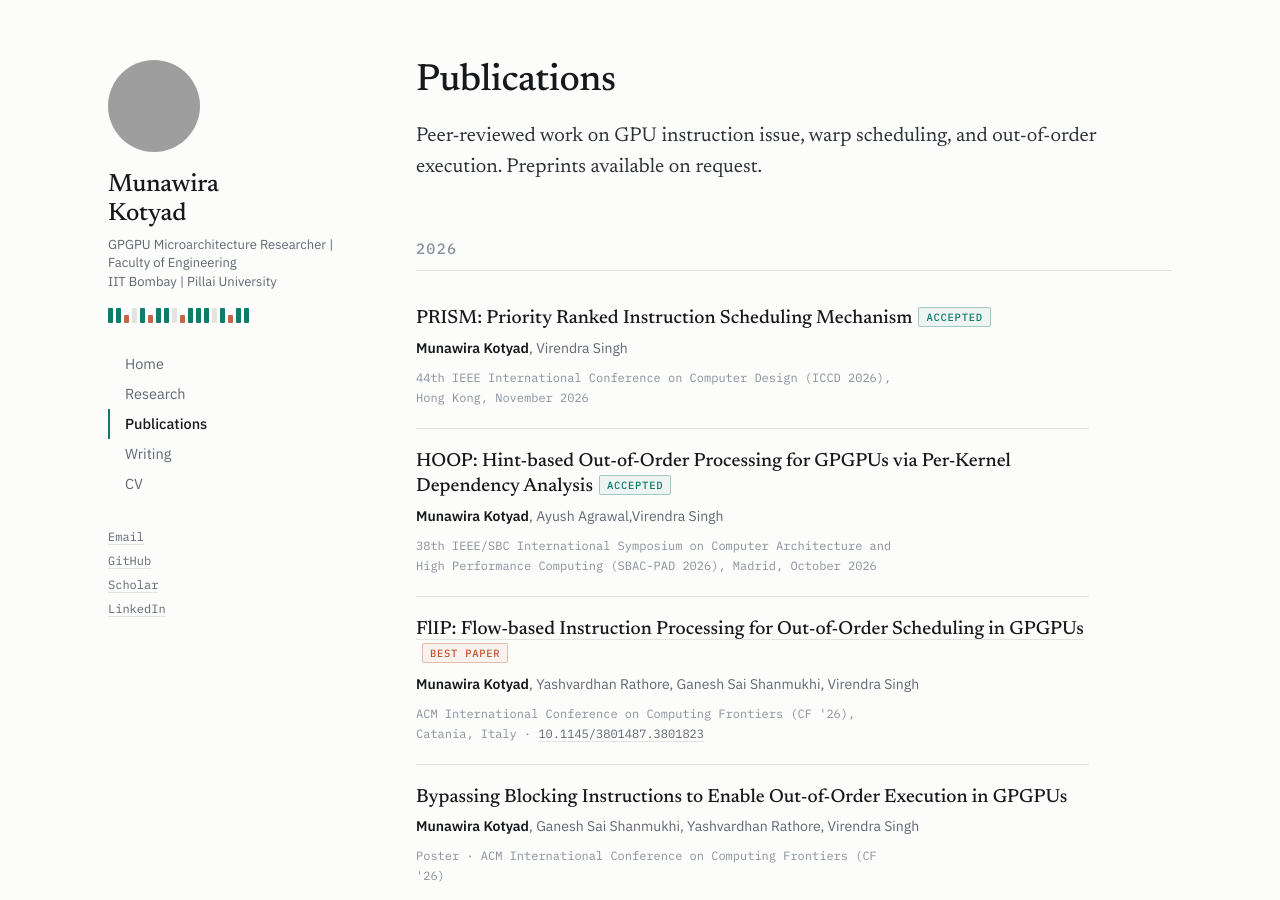
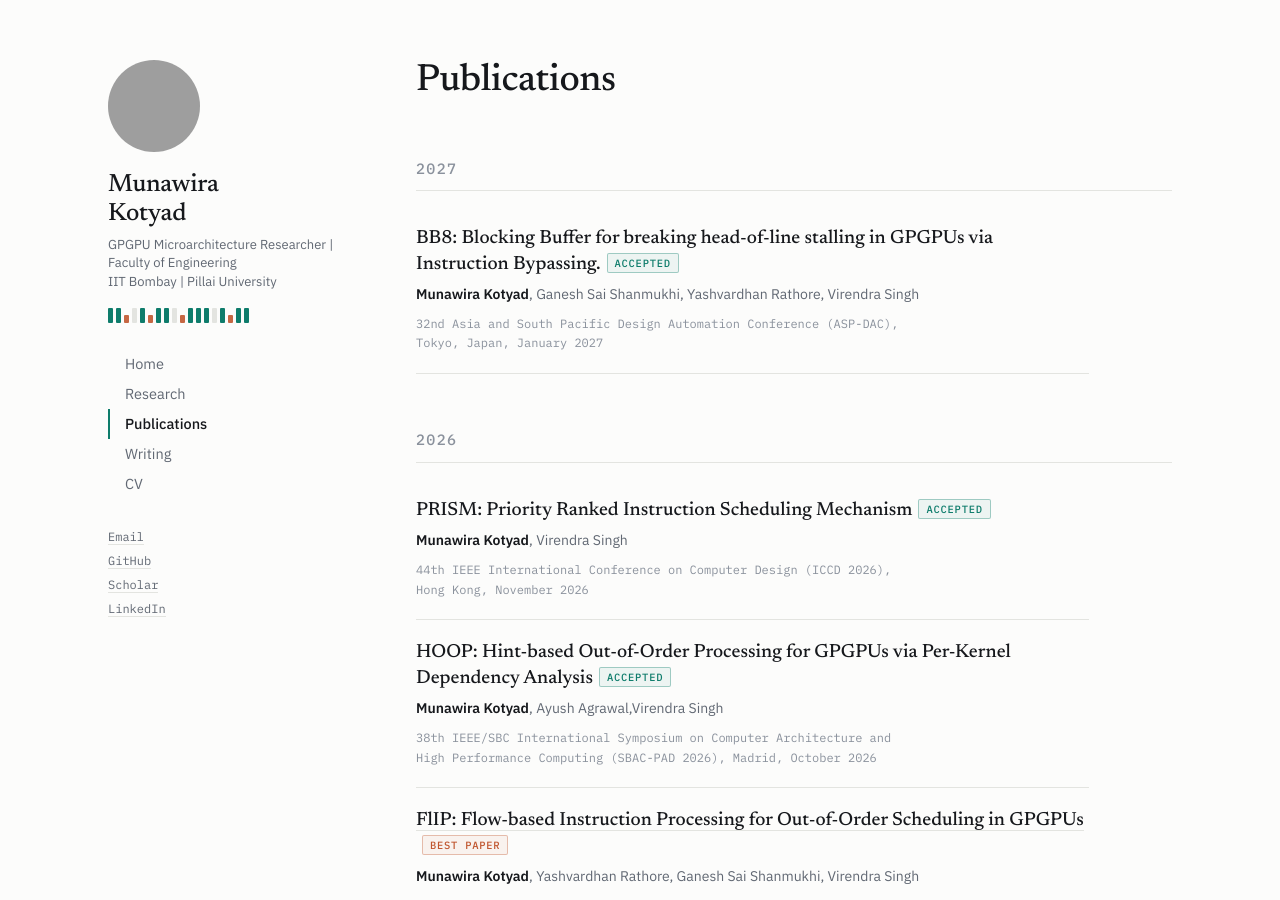
Before and after one commit to munawira/munawira.github.io, a Jekyll site: the page built from publications.md, in a window 1280 px wide and 900 px high. Built offline with Jekyll 4.4.1, drawn with Linux system fonts in a browser that asks for light colours; grey boxes are pictures that could not be loaded.

Commit message:
Update publications.md

```diff
--- a/publications.md
+++ b/publications.md
@@ -7,9 +7,17 @@ description: Peer-reviewed publications in GPU microarchitecture and computer ar
 
 <h1>Publications</h1>
 
-<p class="lede">Peer-reviewed work on GPU instruction issue, warp scheduling, and
-out-of-order execution. Preprints available on request.</p>
+<!-- <p class="lede">Published and A</p> -->
 
+## 2027
+<div class="pub">
+  <p class="pub-title">BB8:
+Blocking Buffer for breaking head-of-line stalling in GPGPUs via
+Instruction Bypassing.<span class="tag accepted">Accepted</span></p>
+    <p class="pub-authors"><span class="me">Munawira Kotyad</span>, Ganesh Sai Shanmukhi, Yashvardhan Rathore, Virendra Singh</p>
+  <p class="pub-meta"> 32nd Asia and South Pacific Design Automation
+Conference (ASP-DAC), Tokyo, Japan, January 2027</p>
+</div>
 ## 2026
 
 <div class="pub">
```
